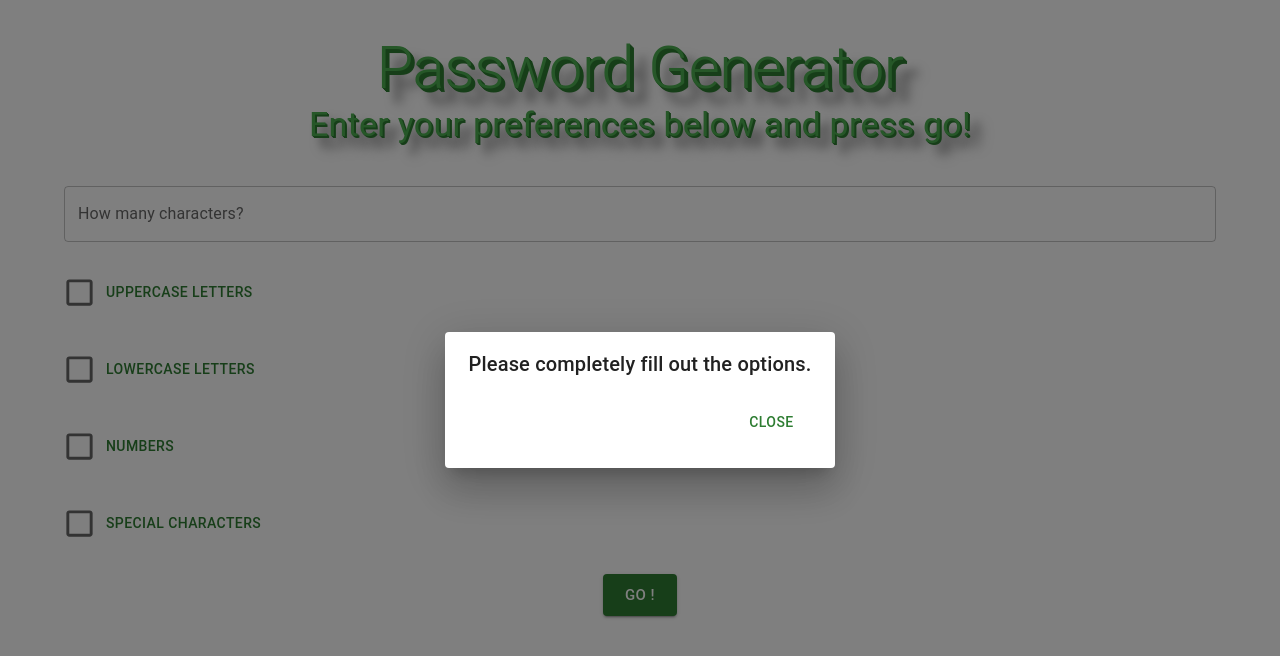
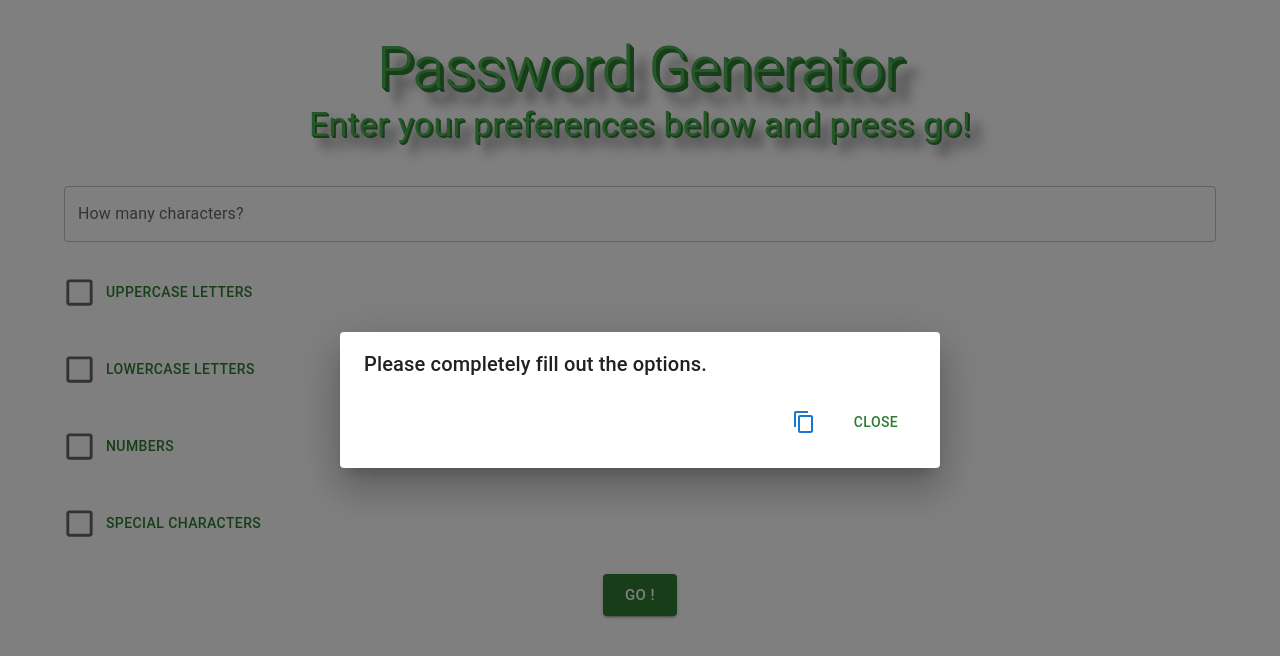
Before and after one commit to seddboi/passwordinator, a React (Create React App) app: page / in a window 1280 px wide. Both pictures are taken after a click on the button "GO !". Shown: the top 656 px of the page. Built offline with nearby package versions, Linux system fonts and the light colour scheme.

Commit message:
adjusted go button and dialog css; added copy password capability

```diff
--- a/package.json
+++ b/package.json
@@ -5,6 +5,7 @@
   "dependencies": {
     "@emotion/react": "^11.9.3",
     "@emotion/styled": "^11.9.3",
+    "@mui/icons-material": "^5.8.4",
     "@mui/material": "^5.8.7",
     "@testing-library/jest-dom": "^5.16.4",
     "@testing-library/react": "^13.3.0",
--- a/src/components/Popup/popup.js
+++ b/src/components/Popup/popup.js
@@ -1,22 +1,66 @@
-import React from 'react';
+import React, { useState } from 'react';
 import {
+	Container,
 	Dialog,
 	DialogActions,
 	DialogContent,
 	DialogContentText,
 	DialogTitle,
 	Button,
+	TextField,
+	Typography,
 } from '@mui/material';
+import ContentCopyIcon from '@mui/icons-material/ContentCopy';
+import CheckIcon from '@mui/icons-material/Check';
 
 export function Popup({ handleClickClose, isOpen, title, password }) {
+	const [isCopied, setIsCopied] = useState(false);
+
+	const copyPassword = () => {
+		let target = document.getElementById('password-text');
+		target.select();
+		target.setSelectionRange(0, 99999);
+		navigator.clipboard.writeText(target.value);
+
+		setIsCopied(true);
+	};
+
+	const passwordContainer =
+		password === null ? (
+			<Container></Container>
+		) : (
+			<Container maxWidth="lg">
+				<TextField
+					id="password-text"
+					type="text"
+					color="success"
+					margin="normal"
+					fullWidth
+					value={password}
+					inputProps={{ readOnly: true }}
+				></TextField>
+			</Container>
+		);
+
+	const iconSwitcher = isCopied ? <CheckIcon /> : <ContentCopyIcon />;
+
 	return (
-		<Dialog open={isOpen}>
+		<Dialog open={isOpen} fullWidth>
 			<DialogTitle>{title}</DialogTitle>
 			<DialogContent>
-				<DialogContentText>{password}</DialogContentText>
+				<DialogContentText>{passwordContainer}</DialogContentText>
 				<DialogActions>
-					<Button color="success" onClick={handleClickClose}>
-						Close
+					<Button color="primary" onClick={copyPassword}>
+						{iconSwitcher}
+					</Button>
+					<Button
+						color="success"
+						onClick={() => {
+							handleClickClose();
+							setIsCopied(false);
+						}}
+					>
+						<Typography variant="button">Close</Typography>
 					</Button>
 				</DialogActions>
 			</DialogContent>
```
Also changed, not shown: 1 other file (tests, documents, lock files or other folders).
